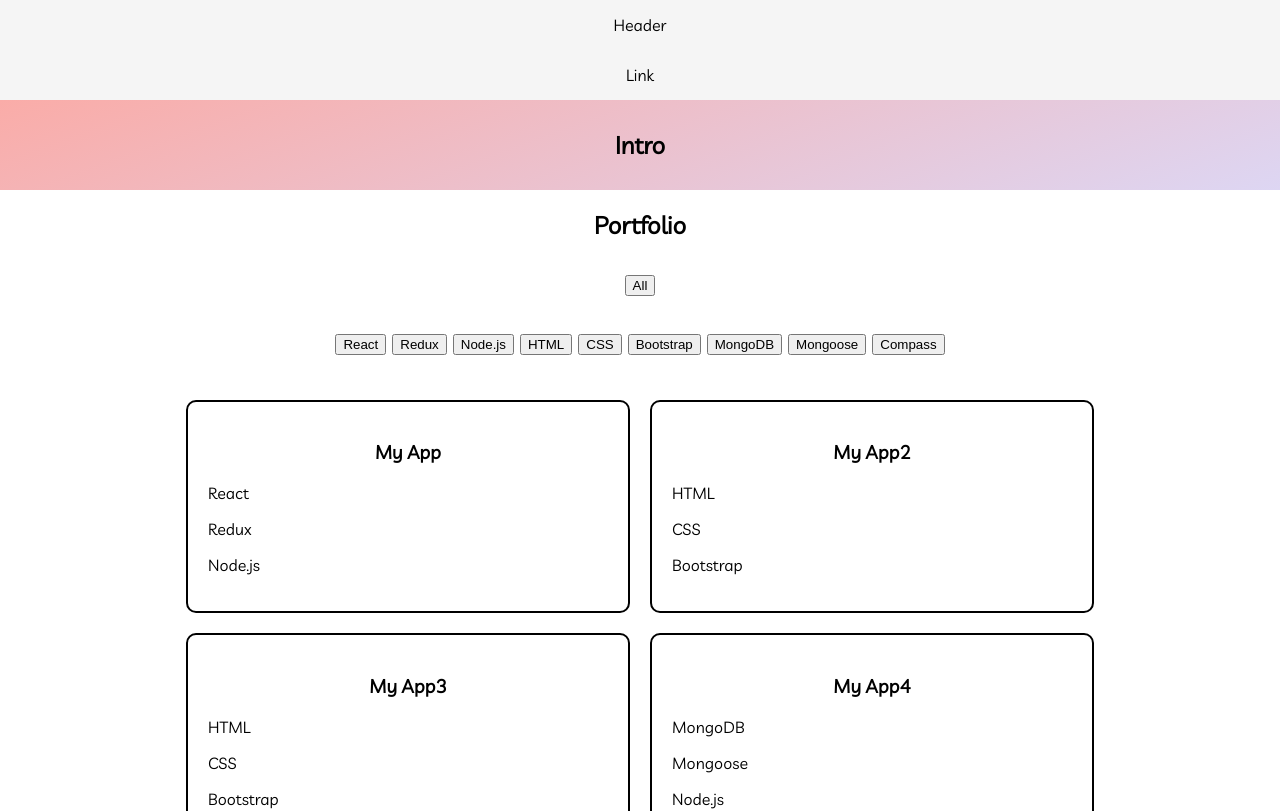
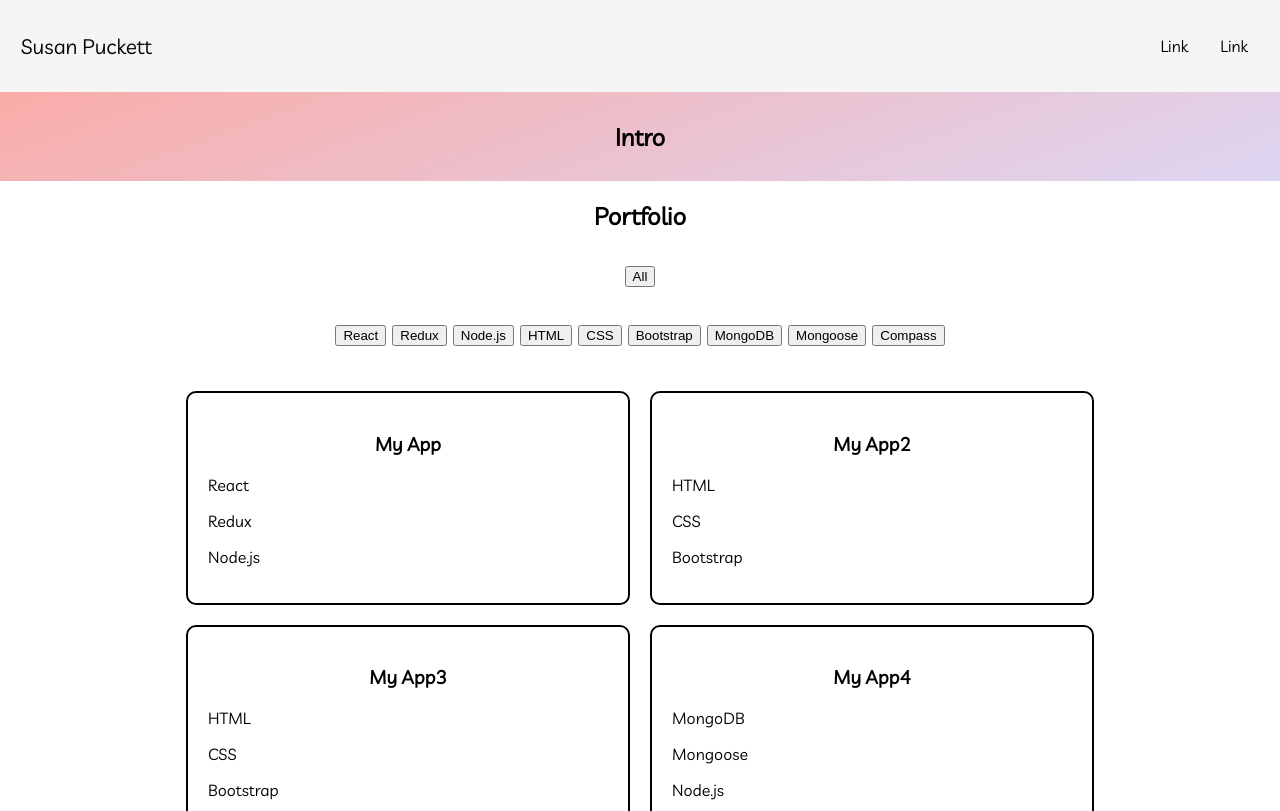
Before and after one commit to sepuckett86/portfolio-react, a React app: page / in a window 1280 px wide. Shown: the top 811 px of the page. Built offline with nearby package versions, Linux system fonts and the light colour scheme.

Commit message:
header css

```diff
--- a/src/components/Header.css
+++ b/src/components/Header.css
@@ -1,11 +1,24 @@
 .Header {
-  text-align: center;
   line-height: 50px;
   background-color: #f5f5f5;
+  display: flex;
+  justify-content: space-between;
+  align-items: center;
 
   ul {
     list-style: none;
     padding: 0;
     margin: 0;
+    display: flex;
+    margin-right: 2em;
+  }
+
+  li {
+    margin-left: 2em;
+  }
+
+  .name {
+    margin-left: 1em;
+    font-size: 1.3em;
   }
 }
--- a/src/components/Header.js
+++ b/src/components/Header.js
@@ -5,8 +5,9 @@ import styles from './Header.css';
 function Header() {
   return (
     <header className={styles.Header}>
-      Header
+      <p className={styles.name}>Susan Puckett</p>
       <ul>
+        <li>Link</li>
         <li>Link</li>
       </ul>
     </header>
```
